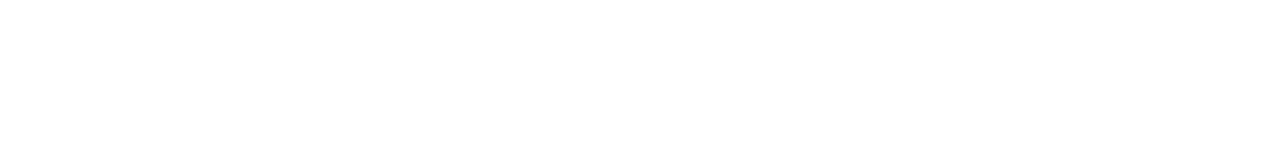
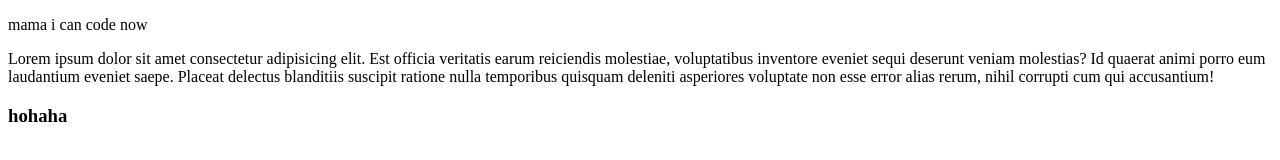
Before and after one commit to Mohib1509/my-restart, a plain HTML site: page index.html in a window 1280 px wide. Drawn offline with Linux system fonts and the light colour scheme.

Commit message:
poriborton holo

```diff
--- a/index.html
+++ b/index.html
@@ -7,6 +7,8 @@
     <title>My restart</title>
 </head>
 <body>
-
+    <p> mama i can code now</p>
+    <p>Lorem ipsum dolor sit amet consectetur adipisicing elit. Est officia veritatis earum reiciendis molestiae, voluptatibus inventore eveniet sequi deserunt veniam molestias? Id quaerat animi porro eum laudantium eveniet saepe. Placeat delectus blanditiis suscipit ratione nulla temporibus quisquam deleniti asperiores voluptate non esse error alias rerum, nihil corrupti cum qui accusantium!</p>
+    <h3> hohaha</h3>
 </body>
 </html>
--- /dev/null
+++ b/styleindex.css
@@ -0,0 +1,7 @@
+p{
+    color: aqua;
+    background-color: aquamarine;
+    margin: 25px;
+    border-radius: 30%;
+
+}
```
